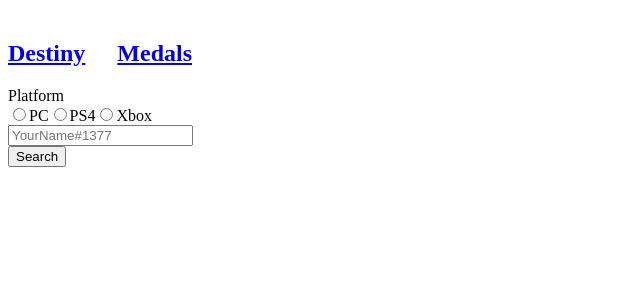
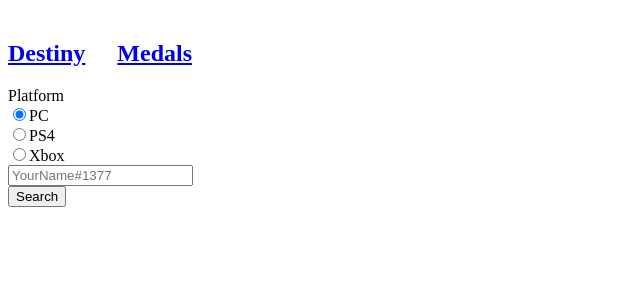
Before and after one commit to destefanis/destiny-medals, a React app: page / in a window 1280 px wide. Shown: the top 300 px of the page, without its empty margins (0-640 px from the left). Built offline with nearby package versions, Linux system fonts and the light colour scheme; the HTML template or start-up script is replaced by a standard one.

Commit message:
Updated platform select component into a class, added proper state changes to base to update the platform throughout the app

```diff
--- a/gulpfile.js
+++ b/gulpfile.js
@@ -64,6 +64,7 @@
 const server = sync.create()
 const reload = sync.reload
 
+// Server directory settings.
 const options = {
   notify: false,
   server: {
--- a/src/js/components/ActivityList.js
+++ b/src/js/components/ActivityList.js
@@ -19,6 +19,7 @@
     this.state = {
       characterId: this.props.characterId,
       membershipId: this.props.membershipId,
+      platform: this.props.platform,
       activityHistoryData: [],
     };
 
@@ -69,6 +70,7 @@
         this.props.onActivityHistoryUpdate(data.Response.activities);
         this.setState({
           characterId: characterId,
+          platform: platform,
           activityHistoryData: [...this.state.activityHistoryData, data.Response.activities]
         });
       })
@@ -80,13 +82,14 @@
   componentDidMount(props) {
     let characterId = this.state.characterId;
     let membershipId = this.state.membershipId;
+    let platform = this.state.platform;
 
     if (this.props.membershipId === '') {
       let parsed = queryString.parse(this.props.location.search);
       membershipId = parsed.membershipId;
       this.fetchActivityHistory(parsed.platform, parsed.membershipId, parsed.characterId);
     } else {
-      this.fetchActivityHistory('4', membershipId, characterId);
+      this.fetchActivityHistory(platform, membershipId, characterId);
     }
   }
 
--- a/src/js/components/CharacterSelectList.js
+++ b/src/js/components/CharacterSelectList.js
@@ -16,6 +16,7 @@
     this.state = {
       characters: [],
       membershipId: this.props.membershipId,
+      platform: this.props.platform,
     };
 
     this.fetchCharacterData = this.fetchCharacterData.bind(this);
@@ -41,10 +42,11 @@
     return (newPath);
   }
 
-  updateCharacterList(newCharacterData, membershipId) {
+  updateCharacterList(newCharacterData, membershipId, platform) {
     this.setState({
       characters: [...this.state.characters, newCharacterData],
-      membershipId: membershipId
+      membershipId: membershipId,
+      platform: platform,
     });
 
     this.props.onCharacterListChange(newCharacterData);
@@ -70,7 +72,7 @@
             .then(response => response.json())
             .then(data => {
               // Updated local state in order to map the characters array.
-              this.updateCharacterList(data.Response.character.data, membershipId);
+              this.updateCharacterList(data.Response.character.data, membershipId, platform);
             })
         }
       })
@@ -84,7 +86,7 @@
 
     // Update the router path with querys we can use
     // to re-request the information on reload.
-    let selectedPlatform = '?platform=4';
+    let selectedPlatform = '?platform=' + this.state.platform;
     let characterQuery = '&characterId=' + characterId;
     let membershipQuery = '&membershipId=' + this.state.membershipId;
     let routerQuery = selectedPlatform + membershipQuery + characterQuery;
@@ -105,7 +107,7 @@
       membershipId = parsed.membershipId;
       this.fetchCharacterData(parsed.platform, parsed.membershipId);
     } else {
-      this.fetchCharacterData('4', this.props.membershipId);
+      this.fetchCharacterData(this.props.platform, this.props.membershipId);
     }
   }
 
--- a/src/js/components/PlatformSelect.js
+++ b/src/js/components/PlatformSelect.js
@@ -3,22 +3,38 @@
 class PlatformSelect extends React.Component {
   constructor(props) {
     super(props);
+
+    this.state = {
+      radioChecked: "4",
+    }
+
+    this.handleRadioChange = this.handleRadioChange.bind(this);
+  }
+
+  handleRadioChange(e) {
+    this.setState({radioChecked: e.target.value});
+    this.props.onPlatformSelected(e.target.value);
   }
 
   render() {
-
     return (
       <div className="platform-select">
         <label className="form-label form-label--transparent">
           Platform
         </label>
         <div className="platform-select__buttons">
-          <input type="radio" id="platform-1" name="platform" value="4" />
-          <label className="radio-label" htmlFor="platform-1">PC</label>
-          <input type="radio" id="platform-2" name="platform" value="1" />
-          <label className="radio-label radio-label--center" htmlFor="platform-2">PS4</label>
-          <input type="radio" id="platform-3"  name="platform" value="2" />
-          <label className="radio-label" htmlFor="platform-3">Xbox</label>
+          <div className="radio-wrapper">
+            <input type="radio" id="platform-1" name="platform" value="4" checked={this.state.radioChecked === '4'} onChange={this.handleRadioChange} />
+            <label className="radio-label" htmlFor="platform-1">PC</label>
+          </div>
+          <div className="radio-wrapper">
+            <input type="radio" id="platform-2" name="platform" value="1" checked={this.state.radioChecked === '1'} onChange={this.handleRadioChange}/>
+            <label className="radio-label radio-label--center" htmlFor="platform-2">PS4</label>
+          </div>
+          <div className="radio-wrapper">
+            <input type="radio" id="platform-3"  name="platform" value="2" checked={this.state.radioChecked === '2'} onChange={this.handleRadioChange}/>
+            <label className="radio-label" htmlFor="platform-3">Xbox</label>
+          </div>
         </div>
       </div>
     )
--- a/src/js/components/PlayerInfoForm.js
+++ b/src/js/components/PlayerInfoForm.js
@@ -11,10 +11,18 @@
     super(props);
 
     // Set local state so we can update this value for form submission.
-    this.state = {value: ''};
+    this.state = {
+      value: '',
+      platform: this.props.defaultPlatform,
+    };
 
     this.handleChange = this.handleChange.bind(this);
     this.handleSubmit = this.handleSubmit.bind(this);
+    this.handlePlatformChange = this.handlePlatformChange.bind(this);
+  }
+
+  handlePlatformChange(selectedPlatform) {
+    this.setState({platform: selectedPlatform});
   }
 
   handleChange(e) {
@@ -29,9 +37,12 @@
 
     // Update the state in the parent based on this components local state.
     this.props.onHandleInputChange(this.state.value);
+    this.props.onPlatformSelect(this.state.platform);
 
     let playerName = encodeURIComponent(this.state.value);
-    let endpoint = host + 'SearchDestinyPlayer/4/' + playerName + '/';
+    let playerPlatform = this.state.platform;
+    let endpoint = host + 'SearchDestinyPlayer/' + playerPlatform + '/' + playerName + '/';
+
     let request = new Request(endpoint, requestHeader);
     let membershipId;
 
@@ -41,12 +52,13 @@
       .then(data => {
 
         membershipId = data.Response[0].membershipId;
+
         // Update the parent state value.
         this.props.onMembershipChange(membershipId);
 
         // Update the router path with querys we can use
         // to re-request the information on reload.
-        let selectedPlatform = '?platform=4';
+        let selectedPlatform = '?platform=' + playerPlatform;
         let membershipQuery = '&membershipId=' + membershipId;
         let routerQuery = selectedPlatform + membershipQuery;
 
@@ -64,7 +76,7 @@
   render() {
     return (
       <form className="form" onSubmit={this.handleSubmit}>
-        <PlatformSelect />
+        <PlatformSelect onPlatformSelected={this.handlePlatformChange}/>
         <input className="form-input" type="text" placeholder="YourName#1377" value={this.state.value} onChange={this.handleChange} />
         <div className="button-wrapper">
           <button className="button" type="submit">Search</button>
--- a/src/js/components/app.jsx
+++ b/src/js/components/app.jsx
@@ -20,7 +20,7 @@
     super(props);
     this.state = {
       userName: '',
-      userPlatform: '4',
+      platform: 4,
       membershipId: '',
       characterData: [],
       activityHistory: [],
@@ -28,6 +28,7 @@
     };
 
     this.handleInputChange = this.handleInputChange.bind(this);
+    this.handlePlatformSelect = this.handlePlatformSelect.bind(this);
     this.handleMembershipChange = this.handleMembershipChange.bind(this);
     this.handleCharacterListChange = this.handleCharacterListChange.bind(this);
     this.handleCharacterSelected = this.handleCharacterSelected.bind(this);
@@ -39,6 +40,13 @@
     this.setState({
       userName: userName
     });
+  }
+
+  handlePlatformSelect(platform) {
+    this.setState({
+      platform: platform
+    });
+    console.log(platform);
   }
 
   handleMembershipChange(membershipId) {
@@ -74,18 +82,22 @@
             <Switch>
               <Route exact path="/" render={ () =>
                 <PlayerInfoForm
+                  onPlatformSelect={this.handlePlatformSelect}
+                  defaultPlatform={this.state.platform}
                   onMembershipChange={this.handleMembershipChange}
                   onHandleInputChange={this.handleInputChange}
                 />
               } />
               <Route exact path="/characters" render={ () =>
                 <CharacterSelectList
+                  platform={this.state.platform}
                   onCharacterListChange={this.handleCharacterListChange}
                   membershipId={this.state.membershipId}
                   onCharacterSelected={this.handleCharacterSelected} />
                 } />
               <Route path="/character/activity" render={ () =>
                 <ActivityList
+                  platform={this.state.platform}
                   characterId={this.state.characterId}
                   membershipId={this.state.membershipId}
                   onActivityHistoryUpdate={this.handleActivityHistoryChange} />
--- a/src/js/components/table/Table.js
+++ b/src/js/components/table/Table.js
@@ -3,14 +3,12 @@
 class Table extends React.Component {
   constructor(props) {
     super(props);
-    console.log(this.props.data);
   }
 
   render() {
     // @todo split into subcomponent
     const alphaTeam = this.props.data.filter(player => player.standing === 0);
     const bravoTeam = this.props.data.filter(player => player.standing === 1);
-
 
     const alphaTableRow = alphaTeam.map((player) =>
       <tr className="table-row" key={player.player.destinyUserInfo.displayName}>
--- a/src/sass/_base.scss
+++ b/src/sass/_base.scss
@@ -10,6 +10,7 @@
   font-weight: 400;
   font-size: 1.6rem;
   line-height: 1.6;
+  -webkit-font-smoothing: antialiased;
 }
 
 // LAYOUT
--- a/src/sass/components/_form.scss
+++ b/src/sass/components/_form.scss
@@ -43,17 +43,17 @@
 }
 
 .form-input {
-  width: 60%;
+  width: 100%;
   padding: 0.5em 0.15em 0;
   background: none;
   outline: none;
-  letter-spacing: 2px;
+  letter-spacing: 1px;
   border-bottom: 2px solid #fcfcfc;
 }
 
 .form-input::-webkit-input-placeholder {
   color: $white;
-  opacity: 0.6;
+  opacity: 0.9;
 }
 
 .form-label {
@@ -76,13 +76,13 @@
 
 // Radio Buttons
 .radio-label {
-  width: 30%;
+  width: 100px;
   display: inline-block;
   border: 2px solid $white;
   border-radius: 4px;
   padding: 10px 0;
   background: transparent;
-  letter-spacing: 4px;
+  letter-spacing: 1px;
   text-transform: uppercase;
   font-weight: 500;
   font-size: 1.4rem;
@@ -102,6 +102,10 @@
   margin: 0 5px;
 }
 
+.radio-wrapper {
+  display: inline-block;
+}
+
 /* Input style */
 input[type="radio"] {
   opacity: 0;
```
